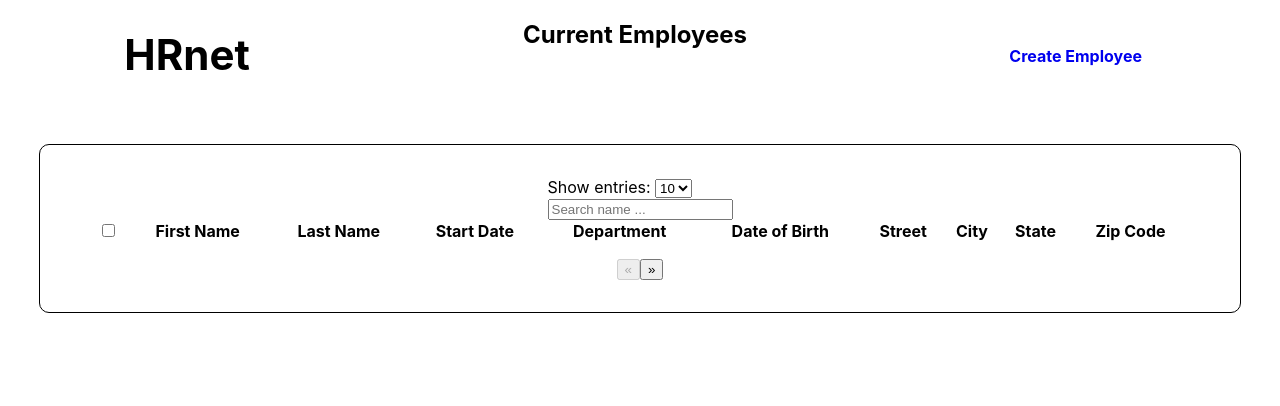
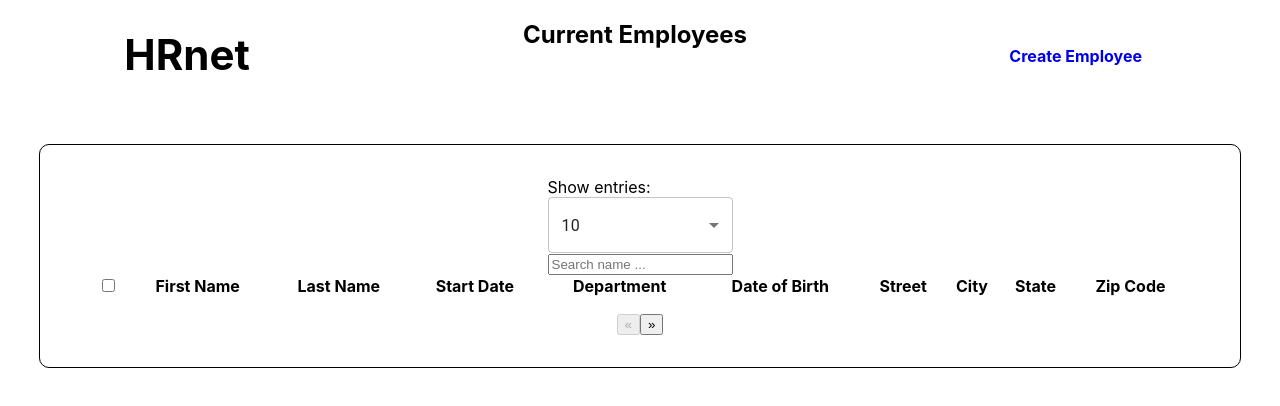
Before and after one commit to illeone/MillocoNicolas_14_20.08.2022, a React (Create React App) app in the folder hrnet/: page /list in a window 1280 px wide. Shown: the top 406 px of the page. Built offline with nearby package versions, Linux system fonts and the light colour scheme.

Commit message:
ajout de la librairie Material-UI pour select + composant DropDown
pour le select du tableau

```diff
--- a/hrnet/package.json
+++ b/hrnet/package.json
@@ -3,6 +3,9 @@
   "version": "0.1.0",
   "private": true,
   "dependencies": {
+    "@emotion/react": "^11.10.6",
+    "@emotion/styled": "^11.10.6",
+    "@mui/material": "^5.12.1",
     "@testing-library/jest-dom": "^5.16.5",
     "@testing-library/react": "^13.4.0",
     "@testing-library/user-event": "^13.5.0",
--- /dev/null
+++ b/hrnet/src/components/DropDown.js
@@ -0,0 +1,26 @@
+import MenuItem from '@mui/material/MenuItem';
+import FormControl from '@mui/material/FormControl';
+import Select from '@mui/material/Select';
+
+function DropDown({ options, onChange, value, name }) {
+  const stateOptions = options.map((option, index) => (
+    <MenuItem key={index} value={option.value}>
+      {option.label}
+    </MenuItem>
+  ));
+
+  return (
+    <FormControl fullWidth>
+      <Select
+        value={value}
+        onChange={onChange}
+        name={name}
+        className="inputbox"
+      >
+        {stateOptions}
+      </Select>
+    </FormControl>
+  );
+}
+
+export default DropDown;
--- a/hrnet/src/components/Table.js
+++ b/hrnet/src/components/Table.js
@@ -1,5 +1,6 @@
 import React, { useState, useEffect } from "react";
 import SearchBar from "./Search";
+import DropDown from "./DropDown";
 
 const getInitialRows = () => {
   const storedData = localStorage.getItem("employees");
@@ -129,18 +130,22 @@ const Table = () => {
           <label htmlFor="pageSize" className="search-entries">
             Show entries:{" "}
           </label>
-          <select
-            name="pageSize"
-            value={pageSize}
-            onChange={(event) => {
-              setPageSize(Number(event.target.value));
-              setCurrentPage(0);
-            }}
-          >
-            <option value={5}>5</option>
-            <option value={10}>10</option>
-            <option value={20}>20</option>
-          </select>
+          <div className="custom-select-wrapper">
+              <DropDown
+                options={[
+                  { value: 5, label: "5" },
+                  { value: 10, label: "10" },
+                  { value: 20, label: "20" },
+                ]}
+                onChange={(event) => {
+                  setPageSize(Number(event.target.value));
+                  setCurrentPage(0);
+                }}
+                value={pageSize}
+                name="pageSize"
+                submit={false}
+              />
+            </div>
           <SearchBar onSearch={handleSearch} />
         </div>
         <div className="table-container">
```
Also changed, not shown: 1 other file (tests, documents, lock files or other folders).
